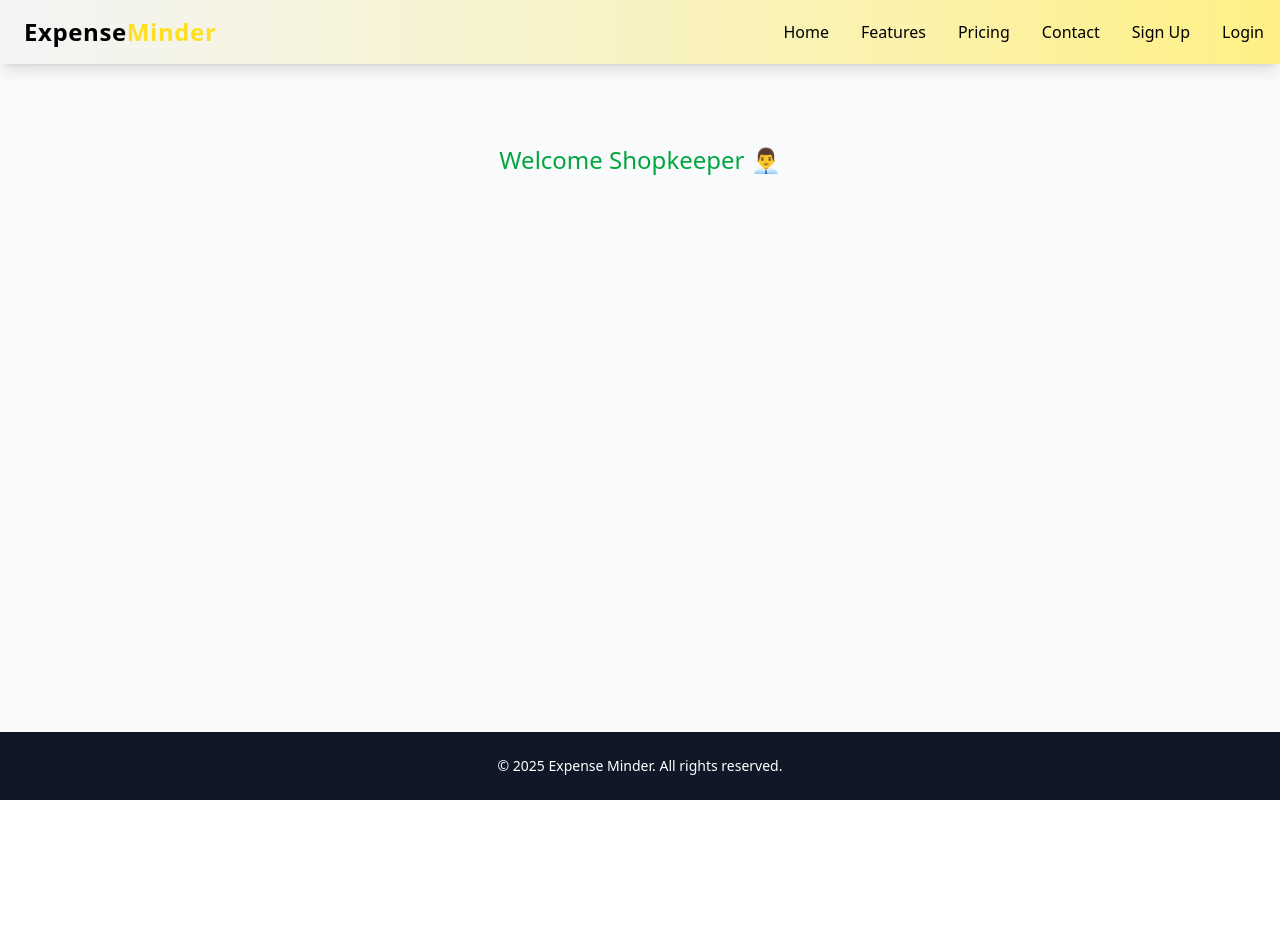
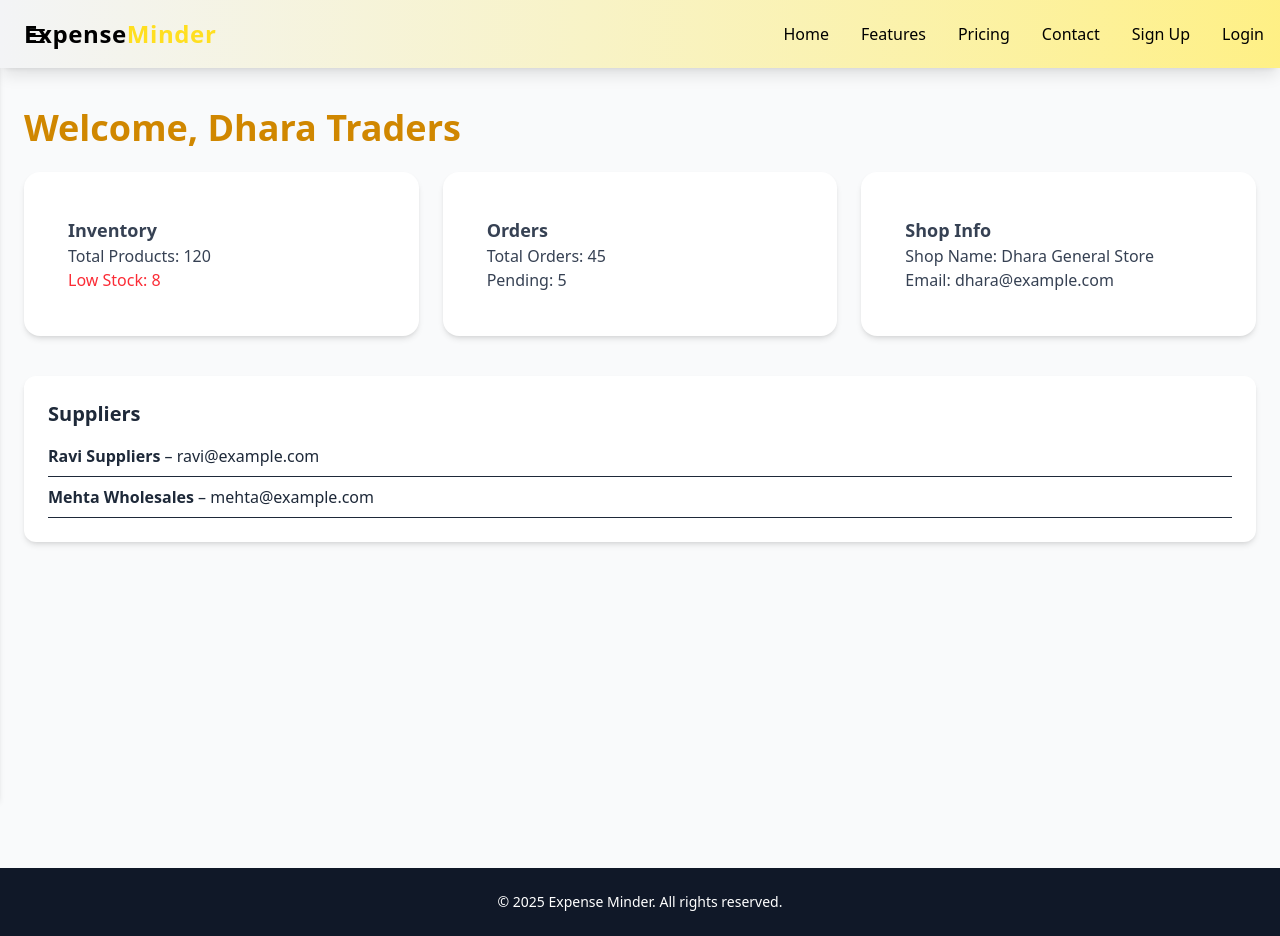
Before and after one commit to Dhara-Gohil/Expense_Minder, a React (Vite) app in the folder Expense/: page /shopkeeper/dashboard in a window 1280 px wide. Before the commit the page ends 800 px from the top, so only its background shows below. Built offline with nearby package versions, Linux system fonts and the light colour scheme.

Commit message:
Added Shoopkeeper Page

```diff
--- a/Expense/src/components/Header.jsx
+++ b/Expense/src/components/Header.jsx
@@ -1,40 +1,92 @@
-// Header.jsx
-import React, { useState } from 'react';
-import { Menu, X } from 'lucide-react';
+import React, { useState, useEffect } from 'react';
+import { ChevronDown, ChevronUp } from 'lucide-react';
+import { useNavigate } from 'react-router-dom';
 
 export default function Header() {
   const [isOpen, setIsOpen] = useState(false);
+  const [isLoggedIn, setIsLoggedIn] = useState(false);
+  const navigate = useNavigate();
 
-  return (
-    <header className="bg-gradient-to-r from-gray-100 to-yellow-200 shadow-lg sticky top-0 z-50">
-      <div className="max-w-7xl mx-auto px-4 py-3 flex justify-between items-center text-white">
-      <a href="/" className="text-2xl font-bold tracking-wide  px-2 py-1 rounded text-black">
-  Expense<span className="text-yellow-300">Minder</span>
-</a>
-        <nav className="hidden md:flex space-x-8 font-medium">
+  useEffect(() => {
+    const checkLogin = () => {
+      const token = localStorage.getItem("token");
+      setIsLoggedIn(!!token);
+    };
+
+    checkLogin(); // check on mount
+
+    window.addEventListener("storage", checkLogin);
+    return () => window.removeEventListener("storage", checkLogin);
+  }, []);
+
+  const handleLogout = () => {
+    localStorage.removeItem('token');
+    setIsLoggedIn(false);
+    navigate('/login');
+  };
+
+  const navItemsLoggedOut = (
+    <>
       <a href="/" className="hover:text-yellow-700 transition text-black">Home</a>
       <a href="/features" className="hover:text-yellow-700 transition text-black">Features</a>
       <a href="/pricing" className="hover:text-yellow-700 transition text-black">Pricing</a>
       <a href="/contact" className="hover:text-yellow-700 transition text-black">Contact</a>
       <a href="/signup" className="hover:text-yellow-700 transition text-black">Sign Up</a>
       <a href="/login" className="hover:text-yellow-700 transition text-black">Login</a>
+    </>
+  );
+
+  const navItemsLoggedIn = (
+    <>
+      <button onClick={() => navigate('/shopkeeper/dashboard')} className="hover:text-yellow-700 transition text-black">Home</button>
+      <button onClick={() => navigate('/contact')} className="hover:text-yellow-700 transition text-black">Contact</button>
+      <button onClick={handleLogout} className="hover:text-yellow-700 transition text-black">Logout</button>
+    </>
+  );
+
+  return (
+    <header className="bg-gradient-to-r from-gray-100 to-yellow-200 shadow-lg sticky top-0 z-50">
+      <div className="max-w-7xl mx-auto px-4 py-3 flex justify-between items-center text-white">
+        <div
+          onClick={() => navigate('/')}
+          className="mx-10 my-0.5 sm:mx-0 text-2xl font-bold tracking-wide px-2 py-1 rounded text-black cursor-pointer"
+        >
+          Expense<span className="text-yellow-300">Minder</span>
+        </div>
+
+        <nav className="hidden md:flex space-x-8 font-medium">
+          {isLoggedIn ? navItemsLoggedIn : navItemsLoggedOut}
         </nav>
+
+        {/* Toggle icon for small screens */}
         <button onClick={() => setIsOpen(!isOpen)} className="md:hidden">
-          {isOpen ? <X size={24} /> : <Menu size={24} />}
+          {isOpen ? <ChevronUp size={24} className="text-black" /> : <ChevronDown size={24} className="text-black" />}
         </button>
       </div>
+
+      {/* Mobile nav dropdown */}
       <div
         className={`md:hidden bg-gradient-to-br from-yellow-100 to-gray-200 px-6 py-4 text-black shadow-md rounded-b-xl text-center transform transition-all duration-300 ease-in-out ${
           isOpen ? 'opacity-100 max-h-screen scale-100' : 'opacity-0 max-h-0 scale-95 overflow-hidden'
         }`}
       >
+        {isLoggedIn ? (
+          <>
+            <button onClick={() => navigate('/shopkeeper/dashboard')} className="block py-2 text-base font-medium hover:text-yellow-700 transition duration-200">Home</button>
+            <button onClick={() => navigate('/contact')} className="block py-2 text-base font-medium hover:text-yellow-700 transition duration-200">Contact</button>
+            <button onClick={handleLogout} className="block py-2 text-base font-medium hover:text-yellow-700 transition duration-200">Logout</button>
+          </>
+        ) : (
+          <>
             <a href="/" className="block py-2 text-base font-medium hover:text-yellow-700 transition duration-200">Home</a>
             <a href="/features" className="block py-2 text-base font-medium hover:text-yellow-700 transition duration-200">Features</a>
             <a href="/pricing" className="block py-2 text-base font-medium hover:text-yellow-700 transition duration-200">Pricing</a>
+            <a href="/contact" className="block py-2 text-base font-medium hover:text-yellow-700 transition duration-200">Contact</a>
             <a href="/signup" className="block py-2 text-base font-medium hover:text-yellow-700 transition duration-200">Sign Up</a>
             <a href="/login" className="block py-2 text-base font-medium hover:text-yellow-700 transition duration-200">Login</a>
+          </>
+        )}
       </div>
-
     </header>
   );
 }
--- /dev/null
+++ b/Expense/src/components/ui/Button.jsx
@@ -0,0 +1,13 @@
+import React from 'react';
+
+export function Button({ children, onClick, className = '', type = 'button' }) {
+  return (
+    <button
+      type={type}
+      onClick={onClick}
+      className={`bg-yellow-500 hover:bg-yellow-600 text-white font-semibold py-2 px-4 rounded-md transition ${className}`}
+    >
+      {children}
+    </button>
+  );
+}
--- /dev/null
+++ b/Expense/src/components/ui/Card.jsx
@@ -0,0 +1,17 @@
+import React from 'react';
+
+export function Card({ children, className = '' }) {
+  return (
+    <div className={`bg-white rounded-2xl shadow-md p-6 ${className}`}>
+      {children}
+    </div>
+  );
+}
+
+export function CardContent({ children, className = '' }) {
+  return (
+    <div className={`text-gray-700 ${className}`}>
+      {children}
+    </div>
+  );
+}
--- a/Expense/src/pages/Login.jsx
+++ b/Expense/src/pages/Login.jsx
@@ -20,6 +20,8 @@ export default function LoginPage() {
       const res = await axios.post(route, formData);
       alert(res.data.message);
 
+      localStorage.setItem("token", res.data.token); // ✅ res now defined
+      window.dispatchEvent(new Event("storage"));
       // Navigate to dashboard based on role
       if (role === 'shopkeeper') {
         navigate('/shopkeeper/dashboard');
--- a/Expense/src/pages/ShopkeeperDashboard.jsx
+++ b/Expense/src/pages/ShopkeeperDashboard.jsx
@@ -1,7 +1,138 @@
+import React, { useState } from 'react';
+import { Card, CardContent } from '../components/ui/Card';
+import { useNavigate } from 'react-router-dom';
+import { Menu } from 'lucide-react';
+
 export default function ShopkeeperDashboard() {
-    return (
-      <div className="text-center mt-20 text-2xl text-green-600">
-        Welcome Shopkeeper 👨‍💼
-      </div>
-    );
-  }
+  const [sidebarOpen, setSidebarOpen] = useState(false);
+  const navigate = useNavigate();
+
+  const shopkeeperData = {
+    name: 'Dhara Traders',
+    email: 'dhara@example.com',
+    shopName: 'Dhara General Store',
+    totalProducts: 120,
+    lowStock: 8,
+    totalOrders: 45,
+    pendingOrders: 5,
+    suppliers: [
+      { name: 'Ravi Suppliers', contact: 'ravi@example.com' },
+      { name: 'Mehta Wholesales', contact: 'mehta@example.com' },
+    ],
+  };
+
+  return (
+    <div className="min-h-screen bg-gray-50 flex">
+      {/* Sidebar */}
+      <aside
+        className={`bg-white shadow-md h-full fixed top-0 left-0 z-40 transform transition-transform duration-300 ease-in-out
+        ${sidebarOpen ? 'translate-x-0' : '-translate-x-64'}
+        w-64`}
+      >
+        <h2 className="text-xl font-bold text-yellow-600 p-6 border-b">Dashboard</h2>
+        <nav className="flex flex-col space-y-2 p-4">
+          <button
+            onClick={() => navigate('/inventory')}
+            className="text-left px-4 py-2 rounded hover:bg-yellow-100 transition"
+          >
+            Manage Inventory
+          </button>
+          <button
+            onClick={() => navigate('/orders')}
+            className="text-left px-4 py-2 rounded hover:bg-yellow-100 transition"
+          >
+            View Orders
+          </button>
+          <button
+            onClick={() => navigate('/suppliers')}
+            className="text-left px-4 py-2 rounded hover:bg-yellow-100 transition"
+          >
+            Add Supplier
+          </button>
+          <button
+            onClick={() => navigate('/suppliers')}
+            className="text-left px-4 py-2 rounded hover:bg-yellow-100 transition"
+          >
+            History
+          </button>
+          <button
+            onClick={() => navigate('/suppliers')}
+            className="text-left px-4 py-2 rounded hover:bg-yellow-100 transition"
+          >
+           Remainders
+          </button>
+          <button
+            onClick={() => navigate('/suppliers')}
+            className="text-left px-4 py-2 rounded hover:bg-yellow-100 transition"
+          >
+            Expense Report
+          </button>
+        </nav>
+      </aside>
+
+      {/* Toggle Button */}
+      <button
+        className="fixed top-4 left-4 z-50 p-2 text-black rounded"
+        onClick={() => setSidebarOpen(!sidebarOpen)}
+      >
+        <Menu className="w-6 h-6" />
+      </button>
+
+      {/* Overlay on small and large screens */}
+      {sidebarOpen && (
+        <div
+          className="fixed inset-0 bg-black opacity-30 z-30"
+          onClick={() => setSidebarOpen(false)}
+        ></div>
+      )}
+
+      {/* Main Content */}
+      <main
+        className={`flex-1 px-6 py-10 transition-all duration-300 ${
+          sidebarOpen ? 'ml-64' : ''
+        }`}
+      >
+        <h1 className="text-4xl font-bold mb-6 text-yellow-600">
+          Welcome, {shopkeeperData.name}
+        </h1>
+
+        <div className="grid grid-cols-1 md:grid-cols-2 lg:grid-cols-3 gap-6 mb-10">
+          <Card>
+            <CardContent className="p-5">
+              <h2 className="text-lg font-semibold text-gray-700">Inventory</h2>
+              <p>Total Products: {shopkeeperData.totalProducts}</p>
+              <p className="text-red-500">Low Stock: {shopkeeperData.lowStock}</p>
+            </CardContent>
+          </Card>
+
+          <Card>
+            <CardContent className="p-5">
+              <h2 className="text-lg font-semibold text-gray-700">Orders</h2>
+              <p>Total Orders: {shopkeeperData.totalOrders}</p>
+              <p>Pending: {shopkeeperData.pendingOrders}</p>
+            </CardContent>
+          </Card>
+
+          <Card>
+            <CardContent className="p-5">
+              <h2 className="text-lg font-semibold text-gray-700">Shop Info</h2>
+              <p>Shop Name: {shopkeeperData.shopName}</p>
+              <p>Email: {shopkeeperData.email}</p>
+            </CardContent>
+          </Card>
+        </div>
+
+        <div className="bg-white p-6 rounded-xl shadow-md mb-10">
+          <h2 className="text-xl font-semibold mb-4">Suppliers</h2>
+          <ul className="space-y-2">
+            {shopkeeperData.suppliers.map((supplier, index) => (
+              <li key={index} className="border-b pb-2">
+                <strong>{supplier.name}</strong> – {supplier.contact}
+              </li>
+            ))}
+          </ul>
+        </div>
+      </main>
+    </div>
+  );
+}
```
Lines whose indentation alone changed are shown as unchanged.
